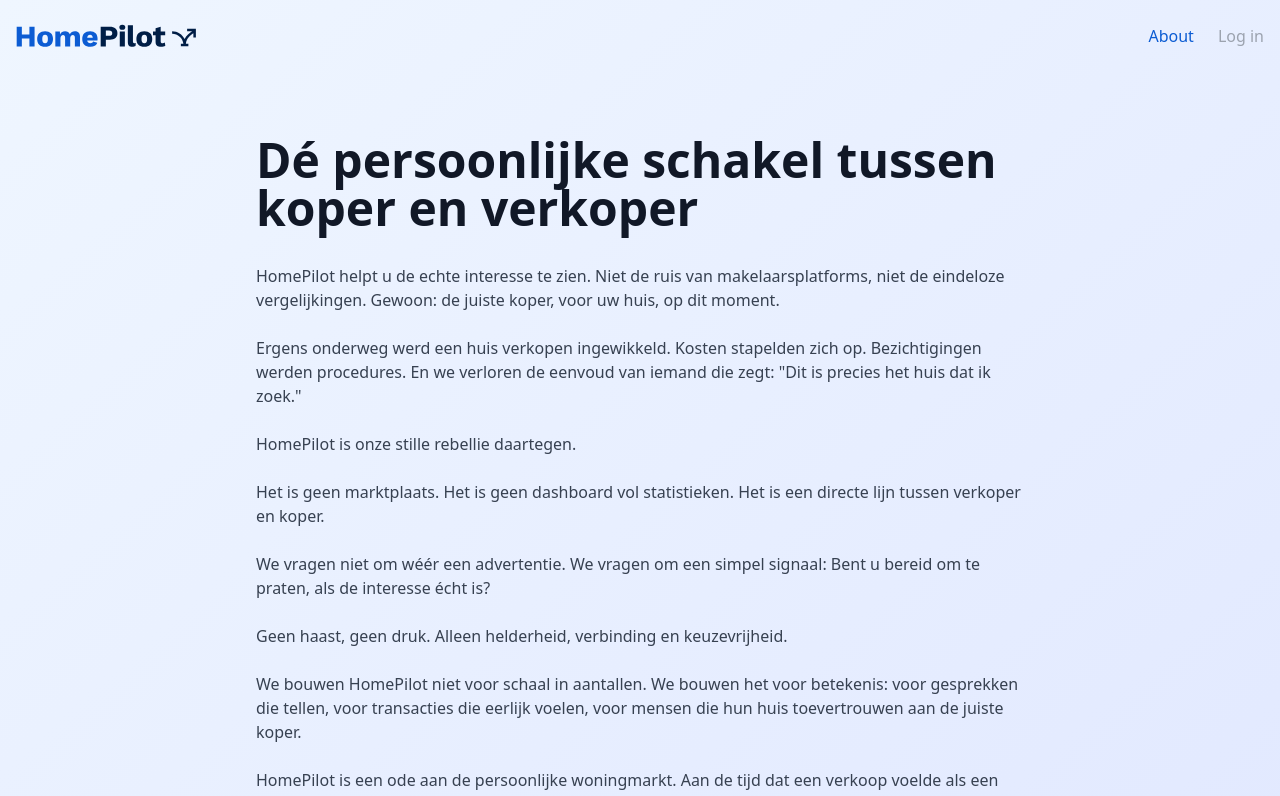
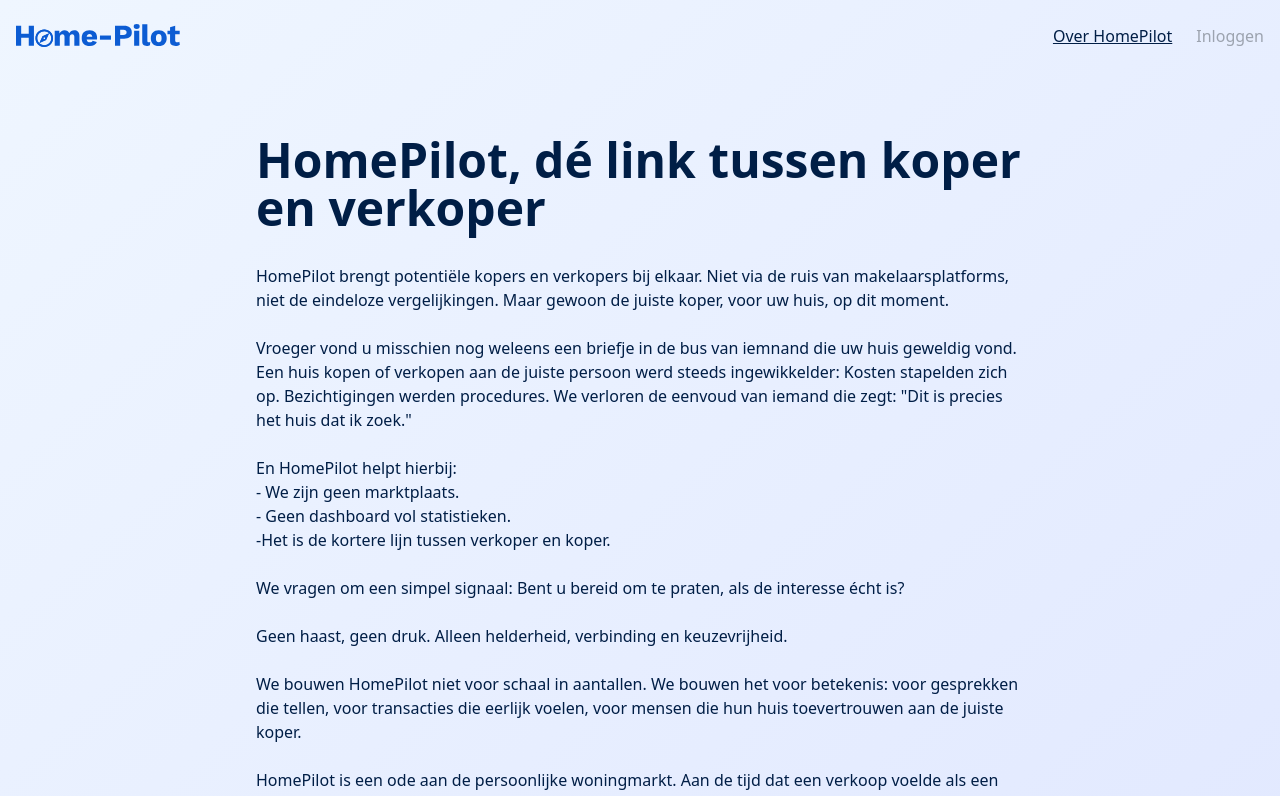
Before and after one commit to dnnsptri/homepilot, a Next.js app: page /about in a window 1280 px wide. Shown: the top 796 px of the page. Built offline with nearby package versions, Linux system fonts and the light colour scheme.

Commit message:
Update color scheme: Change gray-900/700 to #001E46, make navigation active, update Dutch text

```diff
--- a/pages/about.jsx
+++ b/pages/about.jsx
@@ -6,15 +6,15 @@
       {/* Header Navigation */}
       <header className="container mx-auto px-4 py-6">
         <div className="flex justify-between items-center">
-          <Link href="/" className="text-2xl font-bold text-gray-900 hover:text-gray-700 transition-colors">
+          <Link href="/" className="text-2xl font-bold text-[#001E46] hover:text-[#001E46] transition-colors">
             <img src="/images/HP_logo.svg" alt="HomePilot" className="h-6" />
           </Link>
           <nav className="flex space-x-6">
-            <Link href="/about" className="text-[#0C5CD3] font-medium hover:text-[#011E46] hover:underline transition-colors">
-              About
+            <Link href="/about" className="text-[#011E46] font-medium underline transition-colors">
+              Over HomePilot
             </Link>
             <span className="text-gray-400 cursor-not-allowed">
-              Log in
+              Inloggen
             </span>
           </nav>
         </div>
@@ -23,35 +23,32 @@
       {/* About Content */}
       <div className="container mx-auto px-4 py-16">
         <div className="max-w-3xl mx-auto">
-          <h1 className="text-4xl md:text-5xl font-bold text-gray-900 mb-8">
-              Dé persoonlijke schakel tussen koper en verkoper
+          <h1 className="text-4xl md:text-5xl font-bold text-[#001E46] mb-8">
+              HomePilot, dé link tussen koper en verkoper
           </h1>
 
-          <div className="prose prose-lg text-gray-700 space-y-6">
+          <div className="prose prose-lg text-[#001E46] space-y-6">
             <p>
-              HomePilot helpt u de echte interesse te zien.
-              Niet de ruis van makelaarsplatforms, niet de eindeloze vergelijkingen.
-              Gewoon: de juiste koper, voor uw huis, op dit moment.
+              HomePilot brengt potentiële kopers en verkopers bij elkaar.
+              Niet via de ruis van makelaarsplatforms, niet de eindeloze vergelijkingen.
+              Maar gewoon de juiste koper, voor uw huis, op dit moment.
             </p>
 
             <p>
-              Ergens onderweg werd een huis verkopen ingewikkeld.
+              Vroeger vond u misschien nog weleens een briefje in de bus van iemnand die uw huis geweldig vond.
+              Een huis kopen of verkopen aan de juiste persoon werd steeds ingewikkelder:
               Kosten stapelden zich op. Bezichtigingen werden procedures.
-              En we verloren de eenvoud van iemand die zegt: "Dit is precies het huis dat ik zoek."
+              We verloren de eenvoud van iemand die zegt: "Dit is precies het huis dat ik zoek."
             </p>
 
             <p>
-              HomePilot is onze stille rebellie daartegen.
+              En HomePilot helpt hierbij:< br />
+              - We zijn geen marktplaats.< br />
+              - Geen dashboard vol statistieken.< br />
+              -Het is de kortere lijn tussen verkoper en koper.
             </p>
 
             <p>
-              Het is geen marktplaats.
-              Het is geen dashboard vol statistieken.
-              Het is een directe lijn tussen verkoper en koper.
-            </p>
-
-            <p>
-              We vragen niet om wéér een advertentie.
               We vragen om een simpel signaal:
               Bent u bereid om te praten, als de interesse écht is?
             </p>
@@ -81,7 +78,7 @@
             </p>
 
             <p className="text-xl leading-relaxed font-semibold">
-              Dit is HomePilot. Uw woning. Hun droom.
+              Dit is HomePilot. Uw woning, Hun droom.
             </p>
           </div>
 
--- a/pages/admin.jsx
+++ b/pages/admin.jsx
@@ -154,7 +154,7 @@
     return (
       <div className="min-h-screen bg-gradient-to-br from-blue-50 to-indigo-100 flex items-center justify-center">
         <div className="text-center">
-          <h1 className="text-3xl font-bold text-gray-900 mb-4">🎣 HomePilot Admin</h1>
+          <h1 className="text-3xl font-bold text-[#001E46] mb-4">🎣 HomePilot Admin</h1>
           <p className="text-gray-600 mb-4">Access denied</p>
           <p className="text-sm text-gray-500">Add ?admin=true to the URL to access admin panel</p>
         </div>
@@ -177,7 +177,7 @@
     return (
       <div className="min-h-screen bg-gradient-to-br from-blue-50 to-indigo-100 flex items-center justify-center">
         <div className="text-center">
-          <h1 className="text-3xl font-bold text-gray-900 mb-4">🎣 HomePilot Admin</h1>
+          <h1 className="text-3xl font-bold text-[#001E46] mb-4">🎣 HomePilot Admin</h1>
           <div className="bg-red-100 border border-red-400 text-red-700 px-4 py-3 rounded mb-4">
             {error}
           </div>
@@ -197,7 +197,7 @@
       {/* Header */}
       <header className="container mx-auto px-4 py-6">
         <div className="flex justify-between items-center">
-          <div className="text-2xl font-bold text-gray-900">
+          <div className="text-2xl font-bold text-[#001E46]">
             <img src="/images/HP_logo.svg" alt="HomePilot" className="h-6" />
           </div>
           <div className="flex items-center space-x-4">
@@ -281,12 +281,12 @@
                         className={`hover:bg-gray-50 transition-colors ${getScoreColor(submission.score)}`}
                       >
                         <td className="px-6 py-4 whitespace-nowrap">
-                          <div className="text-sm font-medium text-gray-900">
+                          <div className="text-sm font-medium text-[#001E46]">
                             {submission.name}
                           </div>
                         </td>
                         <td className="px-6 py-4 whitespace-nowrap">
-                          <div className="text-sm text-gray-900">
+                          <div className="text-sm text-[#001E46]">
                             {submission.email}
                           </div>
                         </td>
--- a/pages/index.jsx
+++ b/pages/index.jsx
@@ -113,7 +113,7 @@
       {/* Header Navigation */}
       <header className="container mx-auto px-4 py-6">
         <div className="flex justify-between items-center">
-          <div className="text-2xl font-bold text-gray-900">
+          <div className="text-2xl font-bold text-[#001E46]">
             <img src="/images/HP_logo.svg" alt="HomePilot" className="h-6" />
           </div>
           <nav className="flex space-x-6">
@@ -130,13 +130,13 @@
       {/* Hero Section */}
       <div className="container mx-auto px-4 py-16">
         <div className="text-center max-w-4xl mx-auto">
-          <h1 className="text-5xl md:text-6xl font-bold text-gray-900 mb-6">
+          <h1 className="text-5xl md:text-6xl font-bold text-[#001E46] mb-6">
             Gefeliciteerd! Er is iemand die uw huis wil kopen.
           </h1>
 
           <p className="text-xl md:text-2xl text-gray-600 mb-8 leading-relaxed">
-          Zonder directe inzet van een makelaar.<br />
-          En zonder verplichtingen, gewoon direct contact.<br /><br />
+          Ontvang vrijblijvend het bod van deze geïnteresseerde.<br />
+          Uiteraard zonder verkoopverplichting en zonder direct contact met de potentiële koper.<br /><br />
           </p>
 
           {/* Signup Form */}
@@ -193,7 +193,7 @@
                 </button>
 
                 <p className="text-xs text-gray-500 text-center mt-3">
-                  Uw gegevens worden uitsluitend gebruikt om u over deze koper te informeren.
+                  Uw gegevens worden uitsluitend gebruikt om u verder over deze potentiële koper te informeren.
                 </p>
               </form>
             </div>
@@ -215,7 +215,7 @@
       {/* Footer */}
       <footer className="container mx-auto px-4 py-8 text-center">
         <p className="text-gray-600 text-sm">
-          © {new Date().getFullYear()} HomePilot. Uw woning. Hun droom.
+          © {new Date().getFullYear()} HomePilot. Uw woning, hun droom.
         </p>
       </footer>
     </div>
--- a/pages/login.jsx
+++ b/pages/login.jsx
@@ -32,7 +32,7 @@
       {/* Header Navigation */}
       <header className="container mx-auto px-4 py-6">
         <div className="flex justify-between items-center">
-          <Link href="/" className="text-2xl font-bold text-gray-900 hover:text-gray-700 transition-colors">
+          <Link href="/" className="text-2xl font-bold text-[#001E46] hover:text-[#001E46] transition-colors">
             <img src="/images/HP_logo.svg" alt="HomePilot" className="h-6" />
           </Link>
           <nav className="flex space-x-6">
@@ -50,7 +50,7 @@
       <div className="container mx-auto px-4 py-16">
         <div className="max-w-md mx-auto">
           <div className="text-center mb-8">
-            <h1 className="text-3xl font-bold text-gray-900 mb-2">
+            <h1 className="text-3xl font-bold text-[#001E46] mb-2">
               Welcome back
             </h1>
             <p className="text-gray-600">
@@ -61,7 +61,7 @@
           <div className="bg-white rounded-2xl shadow-xl p-8">
             <form onSubmit={handleSubmit} className="space-y-6">
               <div>
-                <label htmlFor="email" className="block text-sm font-medium text-gray-700 mb-2">
+                <label htmlFor="email" className="block text-sm font-medium text-[#001E46] mb-2">
                   Email
                 </label>
                 <input
@@ -77,7 +77,7 @@
               </div>
 
               <div>
-                <label htmlFor="password" className="block text-sm font-medium text-gray-700 mb-2">
+                <label htmlFor="password" className="block text-sm font-medium text-[#001E46] mb-2">
                   Password
                 </label>
                 <input
```
Also changed, not shown: public/images/HP_logo.svg.
